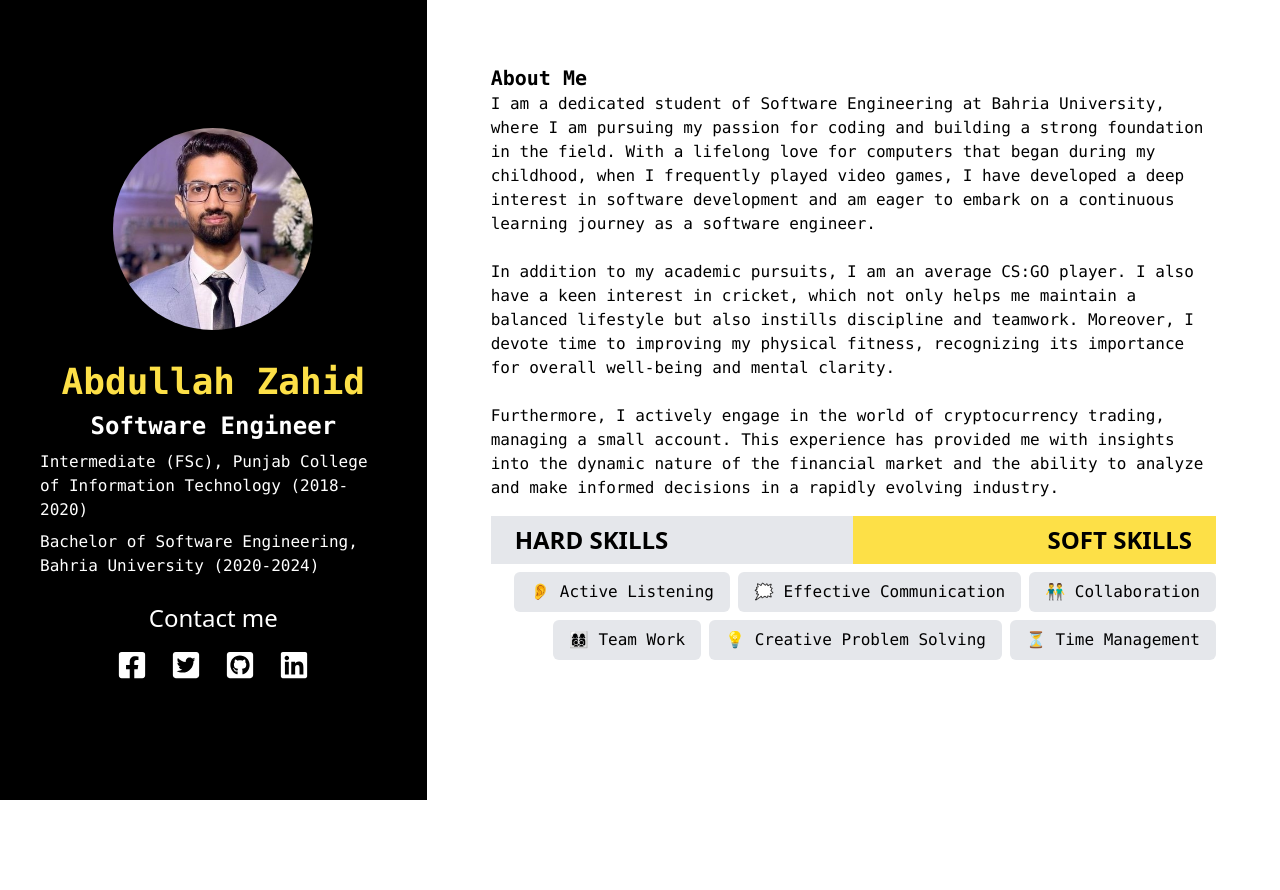
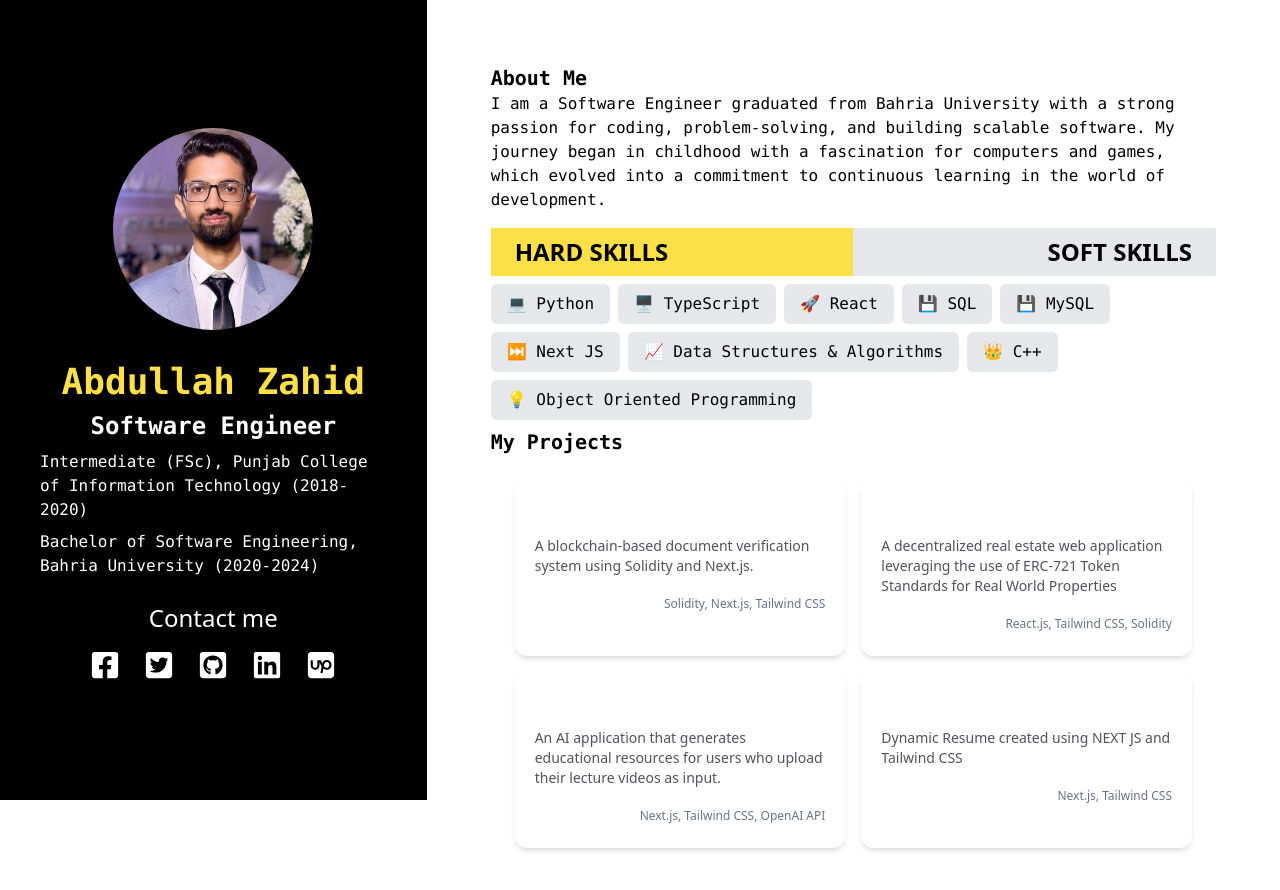
Before and after one commit to spades02/Resume, a Next.js app: page / in a window 1280 px wide. Shown: the top 890 px of the page. Before the commit the page ends 800 px from the top, so only its background shows below. Built offline with nearby package versions, Linux system fonts and the light colour scheme.

Commit message:
added project docverify

```diff
--- /dev/null
+++ b/components/ProjectCard.tsx
@@ -0,0 +1,30 @@
+import { FaGithub } from "react-icons/fa";
+import { Project } from "@/data/projects";
+
+type Props = {
+  project: Project;
+};
+
+export default function ProjectCard({ project }: Props) {
+  return (
+    <div className="bg-white dark:bg-zinc-900 rounded-xl shadow-md p-5 w-full max-w-md hover:shadow-lg transition">
+      <h2 className="text-xl font-bold mb-2">{project.name}</h2>
+      <p className="text-sm text-zinc-600 dark:text-zinc-300 mb-4">
+        {project.description}
+      </p>
+      <div className="flex justify-between items-center">
+        <a
+          href={project.repo}
+          target="_blank"
+          rel="noopener noreferrer"
+          className="inline-flex items-center text-white font-extralight hover:underline"
+        >
+          <FaGithub className="mr-2" /> View Repo
+        </a>
+        {project.language && (
+          <span className="text-xs text-gray-500">{project.language}</span>
+        )}
+      </div>
+    </div>
+  );
+}
--- a/components/Resume.tsx
+++ b/components/Resume.tsx
@@ -1,21 +1,18 @@
 "use client";
+import projects from "@/data/projects";
 import { useState } from "react"
 import React from 'react'
+import ProjectCard from "./ProjectCard";
 
 export default function Resume({data} :any) {
-  const [activeTab, setActiveTab] = useState("soft");
+  const [activeTab, setActiveTab] = useState("hard");
   const setBg = (active: any) => (activeTab === active ? 'bg-yellow-300' : 'bg-gray-200');
   const skill = (active: any) => (activeTab === active ? 'visible' : 'collapse');
   return (
-    <div className =''>
-        <div className=''>
-            <h1 className='font-bold font-mono text-xl'>About Me</h1>
-            <p className='font-medium font-mono'>I am a dedicated student of Software Engineering at Bahria University, where I am pursuing my passion for coding and building a strong foundation in the field. With a lifelong love for computers that began during my childhood, when I frequently played video games, I have developed a deep interest in software development and am eager to embark on a continuous learning journey as a software engineer.</p>
-            <br />
-            <p className='font-medium font-mono'>In addition to my academic pursuits, I am an average CS:GO player. I also have a keen interest in cricket, which not only helps me maintain a balanced lifestyle but also instills discipline and teamwork. Moreover, I devote time to improving my physical fitness, recognizing its importance for overall well-being and mental clarity.</p>
-            <br />
-            <p className='font-medium font-mono'>Furthermore, I actively engage in the world of cryptocurrency trading, managing a small account. This experience has provided me with insights into the dynamic nature of the financial market and the ability to analyze and make informed decisions in a rapidly evolving industry.</p>
-        </div>
+    <div className='max-h-screen'>
+      <h1 className='font-bold font-mono text-xl'>About Me</h1>
+      <p className='font-medium font-mono'>I am a Software Engineer graduated from Bahria University with a strong passion for coding, problem-solving, and building scalable software. My journey began in childhood with a fascination for computers and games, which evolved into a commitment to continuous learning in the world of development.
+</p>
       <div className='grid grid-cols-2 mt-4'>
         <button key = {"hard"} type = 'button' onClick={() =>setActiveTab("hard")} className={`${setBg("hard")} p-2 px-6 text-2xl text-left font-bold uppercase`}>
           Hard Skills
@@ -35,7 +32,16 @@ export default function Resume({data} :any) {
 
         </ul>
       </div>
-
+     <div className="mt-2">
+      <h1 className='font-bold font-mono text-xl'>My Projects</h1>
+      <div className="p-6">
+      <div className="grid gap-4 grid-cols-1 sm:grid-cols-2 text-white">
+        {projects.map((project, idx) => (
+          <ProjectCard key={idx} project={project} />
+        ))}
+      </div>
+    </div>
+     </div>
 
     </div>
   )
--- a/components/Sidebar.tsx
+++ b/components/Sidebar.tsx
@@ -2,6 +2,9 @@ import React from 'react'
 import Image from 'next/image'
 import dp from '../public/file.jpg'
 import { FaFacebookSquare, FaTwitterSquare, FaGithubSquare, FaLinkedin } from 'react-icons/fa';
+import { FaSquareUpwork } from "react-icons/fa6";
+
+
 
 export default function Sidebar() {
   return (
@@ -27,6 +30,7 @@ export default function Sidebar() {
                   <a className='icons-contact-me' href="https://twitter.com/TraderSpades"><FaTwitterSquare /></a>
                   <a className='icons-contact-me' href="https://github.com/spades02"><FaGithubSquare /></a>
                   <a className='icons-contact-me' href="https://www.linkedin.com/in/abdullah-zahid-53bbb426a/"><FaLinkedin /></a>
+                  <a className='icons-contact-me' href="https://www.upwork.com/freelancers/~01c3b2de2bbb8d19b4"><FaSquareUpwork /></a>
             </div>
         </div>
         </div>
--- /dev/null
+++ b/data/projects.ts
@@ -0,0 +1,35 @@
+export interface Project {
+  name: string;
+  description: string;
+  repo: string;
+  stars?: number;
+  language?: string;
+}
+
+const projects: Project[] = [
+  {
+    name: "DocVerify",
+    description: "A blockchain-based document verification system using Solidity and Next.js.",
+    repo: "https://github.com/spades02/docverify",
+    language: "Solidity, Next.js, Tailwind CSS",
+  },
+  {
+    name: "Millow",
+    description: "A decentralized real estate web application leveraging the use of ERC-721 Token Standards for Real World Properties",
+    repo: "https://github.com/spades02/millow",
+    language: "React.js, Tailwind CSS, Solidity",
+  },
+  {
+    name: "AutoLMS",
+    description: "An AI application that generates educational resources for users who upload their lecture videos as input.",
+    repo: "https://github.com/spades02/autolms",
+    language: "Next.js, Tailwind CSS, OpenAI API",
+  },{
+    name: "Resume",
+    description: "Dynamic Resume created using NEXT JS and Tailwind CSS",
+    repo: "https://github.com/spades02/resume",
+    language: "Next.js, Tailwind CSS",
+  },
+];
+
+export default projects;
--- a/package.json
+++ b/package.json
@@ -19,7 +19,7 @@
     "postcss": "8.4.25",
     "react": "18.2.0",
     "react-dom": "18.2.0",
-    "react-icons": "^4.10.1",
+    "react-icons": "^5.5.0",
     "tailwindcss": "3.3.2",
     "typescript": "5.1.6"
   }
```
Also changed, not shown: 1 other file (tests, documents, lock files or other folders).
